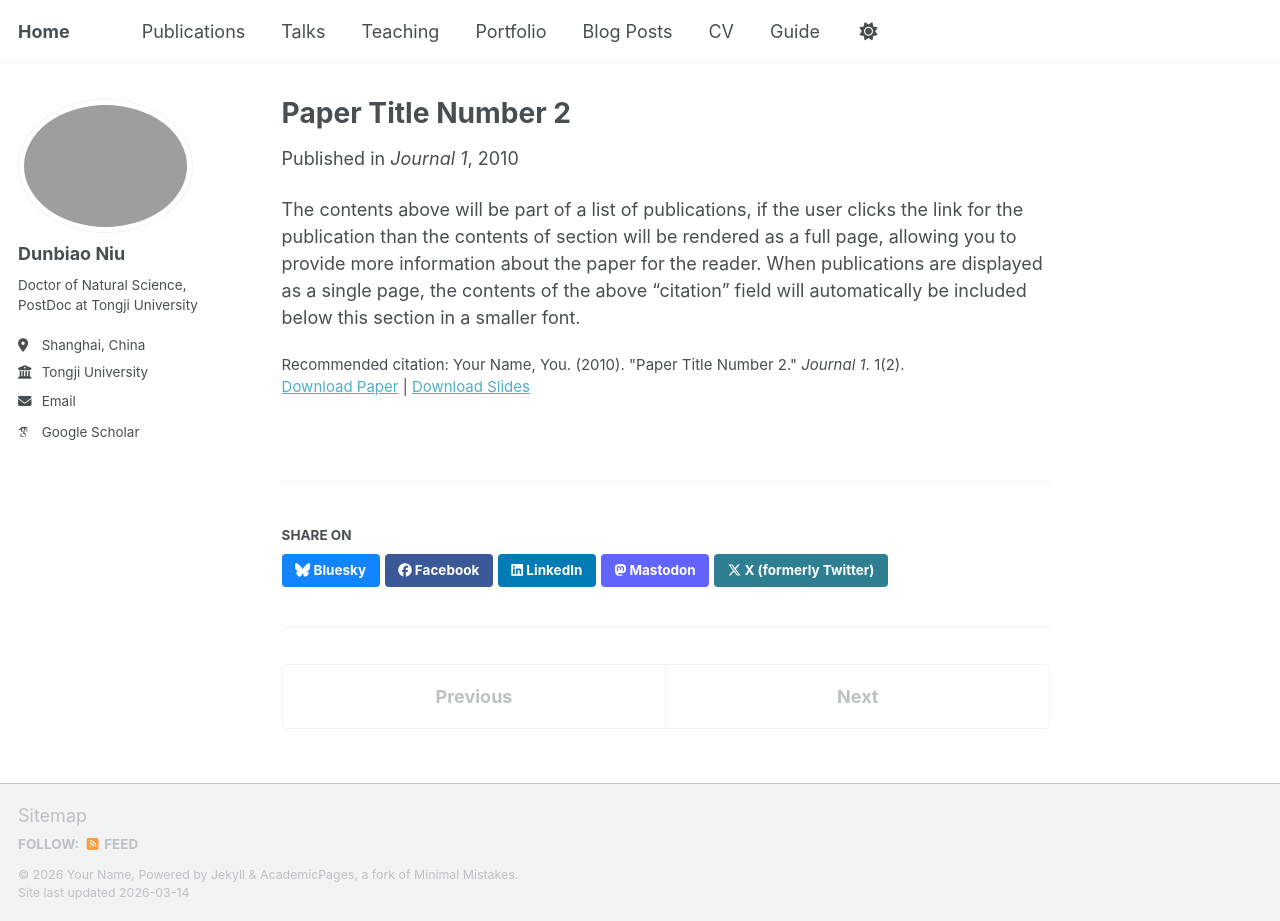
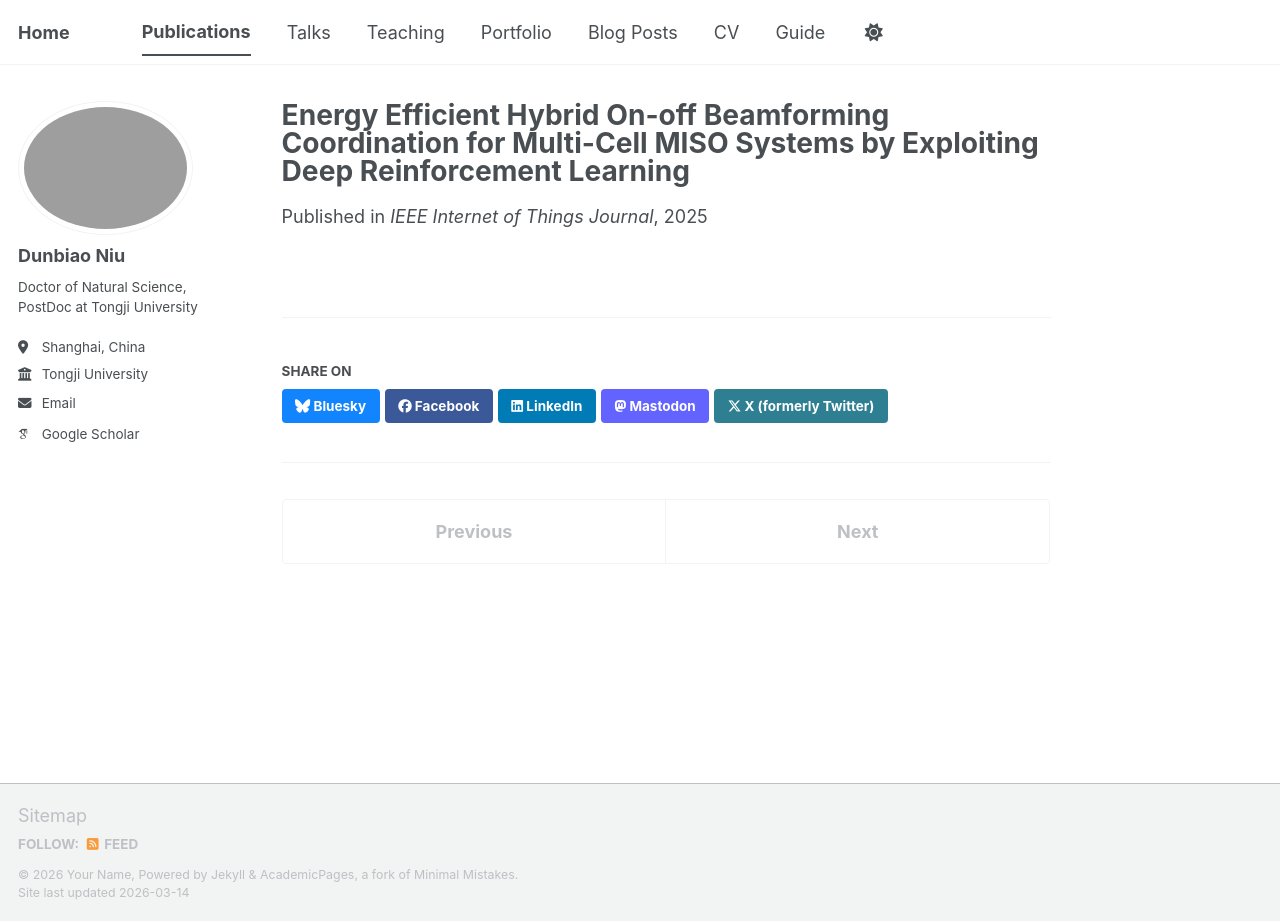
Before and after one commit to dunbiaoniu-ops/dunbiaoniu.github.io, a Jekyll site: the page built from _publications/2010-10-01-paper-title-number-2.md, in a window 1280 px wide and 921 px high. Built offline with Jekyll 4.4.1, drawn with Linux system fonts in a browser that asks for light colours; some web fonts are replaced; a script bundle is joined from its source files by our own code; library files that are not in the unit come from our copies.

Commit message:
Update publication details for Paper Number 2

```diff
--- a/_publications/2010-10-01-paper-title-number-2.md
+++ b/_publications/2010-10-01-paper-title-number-2.md
@@ -1,14 +1,9 @@
 ---
-title: "Paper Title Number 2"
+title: "Energy Efficient Hybrid On-off Beamforming Coordination for Multi-Cell MISO Systems by Exploiting Deep Reinforcement Learning"
 collection: publications
-category: manuscripts
-permalink: /publication/2010-10-01-paper-title-number-2
-excerpt: 'This paper is about the number 2. The number 3 is left for future work.'
-date: 2010-10-01
-venue: 'Journal 1'
-slidesurl: 'https://academicpages.github.io/files/slides2.pdf'
-paperurl: 'https://academicpages.github.io/files/paper2.pdf'
-citation: 'Your Name, You. (2010). &quot;Paper Title Number 2.&quot; <i>Journal 1</i>. 1(2).'
+type: journal            # 可选值：journal 或 conference
+authors: "<b>Hang Zhou</b>, Xiaoyan Wang, Hao Zhou, & Yusheng Ji"
+venue: "IEEE Internet of Things Journal"
+date: 2025-06-01         # 必须为 YYYY-MM-DD 格式
+note: "(JCR-Q1)"         # 可选的备注信息
 ---
-
-The contents above will be part of a list of publications, if the user clicks the link for the publication than the contents of section will be rendered as a full page, allowing you to provide more information about the paper for the reader. When publications are displayed as a single page, the contents of the above "citation" field will automatically be included below this section in a smaller font.
```
